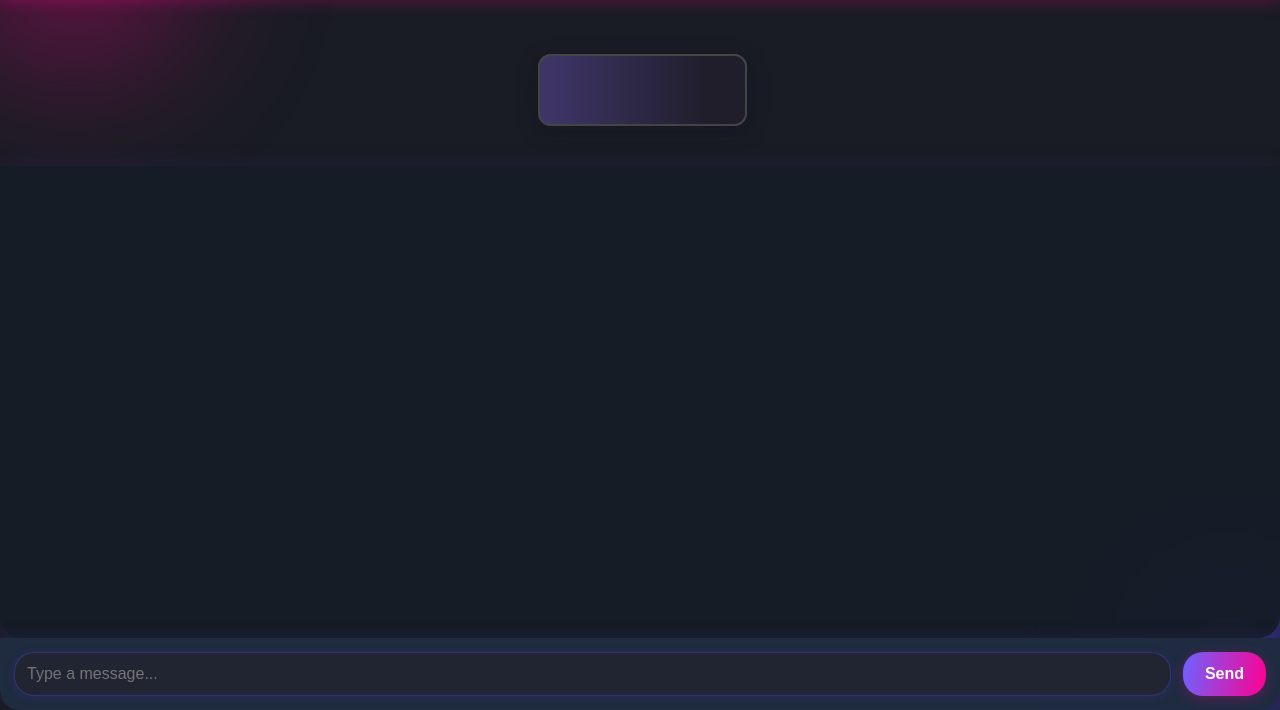
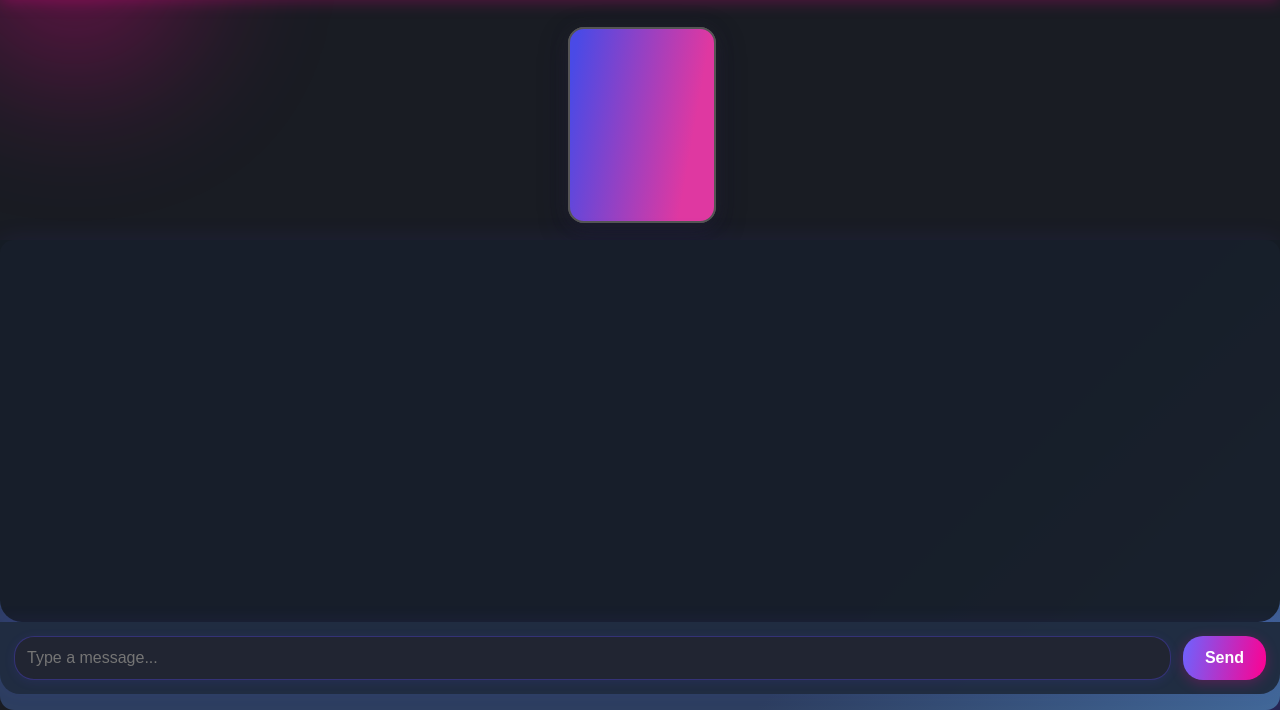
Before and after one commit to samratratnap07/chatting, a Flask app: page /chat in a window 1280 px wide. Shown: the part 90-800 px from the top of the page. Run offline with Flask 3, Linux system fonts and the light colour scheme; the visitor is signed in with stand-in values (Sample User, id 1); data that the repository does not hold is empty.

Commit message:
Update chat.html

```diff
--- a/templates/chat.html
+++ b/templates/chat.html
@@ -6,78 +6,95 @@
     <title>Nick & Saisha Chat</title>
     <link rel="stylesheet" href="{{ url_for('static', filename='style.css') }}">
     <style>
-      /* ============== PHONE STYLE SQUARE BOX CSS ============== */
+      /* ==== Chat background color (change to taste) ==== */
+      .main-chat-wrapper {
+        background: linear-gradient(135deg, #2d3e60 70%, #426899 100%);
+        border-radius: 14px;
+        padding-bottom: 16px;
+        min-height: 350px;
+      }
+
+      /* ==== Card (phone-style square) updated colors & sizes ==== */
       .phone-square-container {
         display: flex;
         justify-content: center;
         align-items: center;
-        height: 140px;
         margin-top: 18px;
-        margin-bottom: 8px;
+        margin-bottom: 12px;
+        height: 210px; /* or as fits your layout */
       }
-
       .phone-square {
         position: relative;
-        width: 205px;
-        height: 68px;
-        perspective: 900px;
+        width: 144px;    /* left/right side: ~3in */
+        height: 192px;   /* up/down side: ~4in */
+        perspective: 1200px;
+        margin: 0 auto;
       }
       .phone-square .base {
-        width: 205px;
-        height: 68px;
-        background: linear-gradient(90deg, #211e2c 70%, #3c3453 100%);
-        border-radius: 13px;
-        border: 2px solid #444;
-        box-shadow: 0 6px 22px #18133744;
+        width: 144px;
+        height: 192px;
+        background: linear-gradient(100deg,#45A4FF 60%, #DF38A1 100%);
+        border-radius: 16px;
+        border: 2px solid #555;
+        box-shadow: 0 9px 29px #18133778;
         position: absolute;
         left: 0; top: 0;
         z-index: 1;
       }
       .phone-square .lid {
-        width: 205px;
-        height: 68px;
-        background: linear-gradient(90deg, #3e3567 5%, #211e2c 80%);
-        border-radius: 13px 13px 13px 13px;
-        border: 2px solid #444;
-        box-shadow: 0 2px 13px #3331;
+        width: 144px;
+        height: 192px;
+        background: linear-gradient(100deg,#4A4AE6 5%, #DF38A1 80%);
+        border-radius: 16px;
+        border: 2px solid #555;
+        box-shadow: 0 2px 17px #3334;
         position: absolute;
         left: 0; top: 0;
         z-index: 2;
-        transform-origin: bottom center;
-        transition: transform 0.6s cubic-bezier(.7,1.8,.57,.91);
+        transform-origin: right center;
+        transition: transform 0.7s cubic-bezier(.7,1.8,.57,.91);
         display: flex;
         align-items: center;
         justify-content: center;
+        backface-visibility: hidden;
       }
       .phone-square .birthday-message {
         display: none;
         flex-direction: column;
         align-items: center;
         justify-content: center;
-        padding: 10px 0;
+        padding: 24px 0;
         width: 100%; height: 100%;
       }
+      .phone-square.flipped .lid {
+        transform: rotateY(180deg);
+      }
+      .phone-square.flipped .birthday-message {
+        display: flex;
+      }
       .phone-square .birthday-message p {
-        font-size: 1rem;
+        font-size: 1.18rem;
         font-weight: bold;
-        color: #ffdbfa;
-        margin-bottom: 7px;
-        text-shadow: 1px 2px 7px #1f1844, 0 0 2px #fff8;
+        color: #fff;
+        margin-bottom: 14px;
+        text-shadow: 1px 2px 7px #222, 0 0 2px #fff8;
+        letter-spacing: 1px;
       }
       #surpriseBtn {
         background: linear-gradient(88deg,#fe3dea,#00f0ff);
         color: #fff; font-weight: bold;
         border: none;
-        padding: 8px 12px;
-        border-radius: 9px;
-        box-shadow: 0 2px 11px #38a1e522;
+        padding: 11px 21px;
+        border-radius: 10px;
+        font-size: 1.05rem;
+        box-shadow: 0 2px 14px #349eed44;
         cursor: pointer;
-        transition: filter .15s;
+        margin-top: 8px;
+        transition: filter .17s;
       }
-      #surpriseBtn:hover { filter: brightness(1.12);}
-      /* ======= Flip Animation & Message show ======= */
-      .phone-square.flipped .lid { transform: rotateX(180deg); }
-      .phone-square.flipped .birthday-message { display: flex; }
+      #surpriseBtn:hover {
+        filter: brightness(1.14);
+      }
     </style>
 </head>
 <body>
@@ -88,22 +105,20 @@
             <button type="submit" class="logout-btn">Logout</button>
         </form>
     </header>
-
-    <!-- PHONE STYLE SQUARE BOX START -->
+    <!-- PHONE STYLE CARD (centered, updated colors, left-right flip) -->
     <div class="phone-square-container">
       <div class="phone-square" id="birthdaySquare">
         <div class="lid" id="squareLid">
           <div class="birthday-message" id="birthdayMessage">
             <p>Happy Birthday to You Bro</p>
-            <!-- अपनी link नीचे डालें -->
+            <!-- Replace link below! -->
             <button id="surpriseBtn" onclick="window.open('https://your-link-here.com')">Click Here</button>
           </div>
         </div>
         <div class="base"></div>
       </div>
     </div>
-    <!-- PHONE STYLE SQUARE BOX END -->
-
+    <!-- END phone card -->
     <div class="main-chat-wrapper">
         <div class="chat-box" id="chat-box"></div>
         <form id="chat-form">
@@ -113,7 +128,7 @@
     </div>
     <div id="edit-popup" style="display:none"></div>
     <script>
-        // =============== PHONE-STYLE FLIP LOGIC ==============
+        // ==== Birthday Card Flip logic (left-right turn, text always correct way up) ====
         function triggerBirthdaySurprise() {
             document.getElementById('birthdaySquare').classList.add('flipped');
         }
@@ -121,7 +136,7 @@
             document.getElementById('birthdaySquare').classList.remove('flipped');
         }
 
-        // <<== CHAT LOGIC SAME AS ORIGINAL (unchanged) ==>>
+        // <<== CHAT LOGIC (as before, unchanged except for surprise checker) ==>>
         const chatBox = document.getElementById("chat-box");
         const form = document.getElementById("chat-form");
         const messageInput = document.getElementById("message");
@@ -201,7 +216,7 @@
               });
         }
 
-        // ------------- Surprise Message Checker -------------
+        // Surprise Message Checker — triggers left-to-right card flip
         function checkForSurprise(messages) {
             for (let i = messages.length - 1; i >= Math.max(0, messages.length - 10); --i) {
                 const msg = messages[i].message || '';
```
